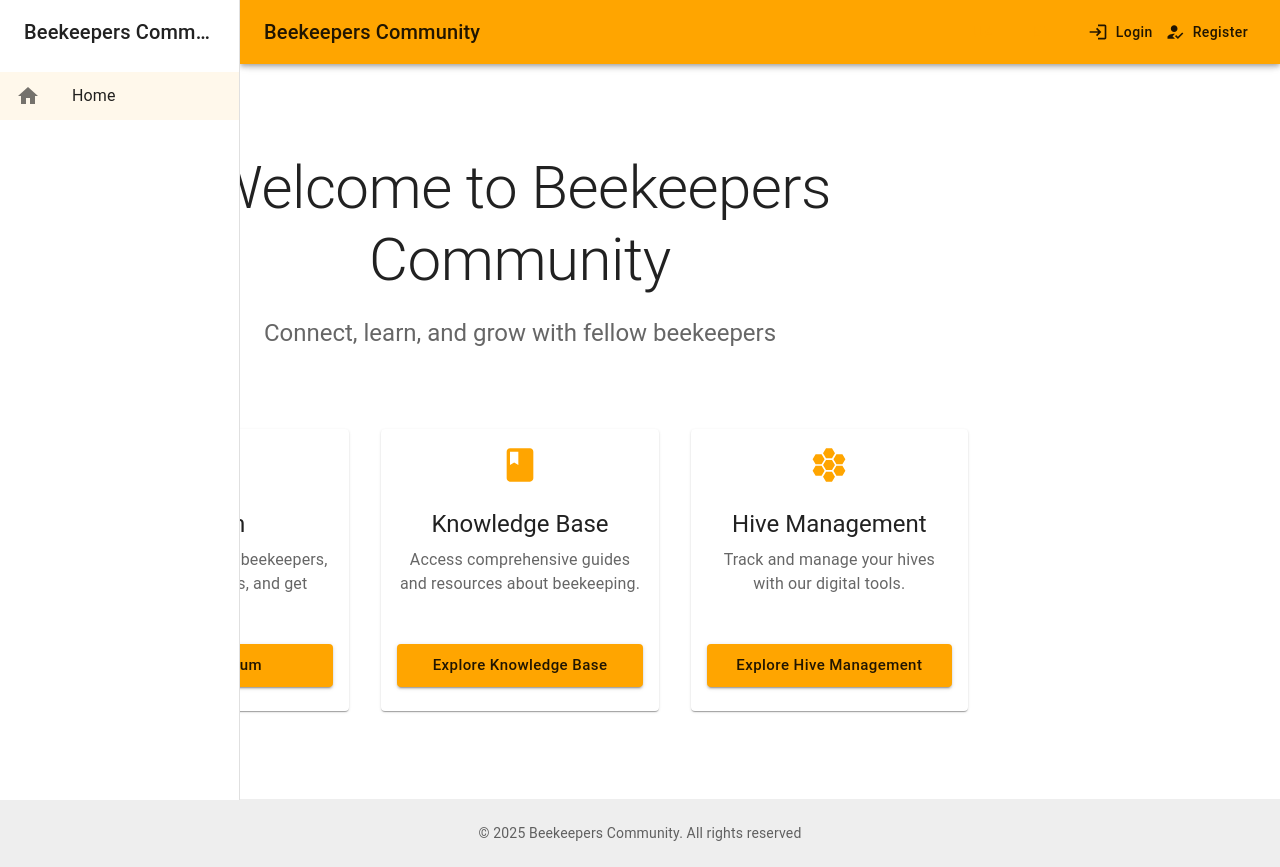
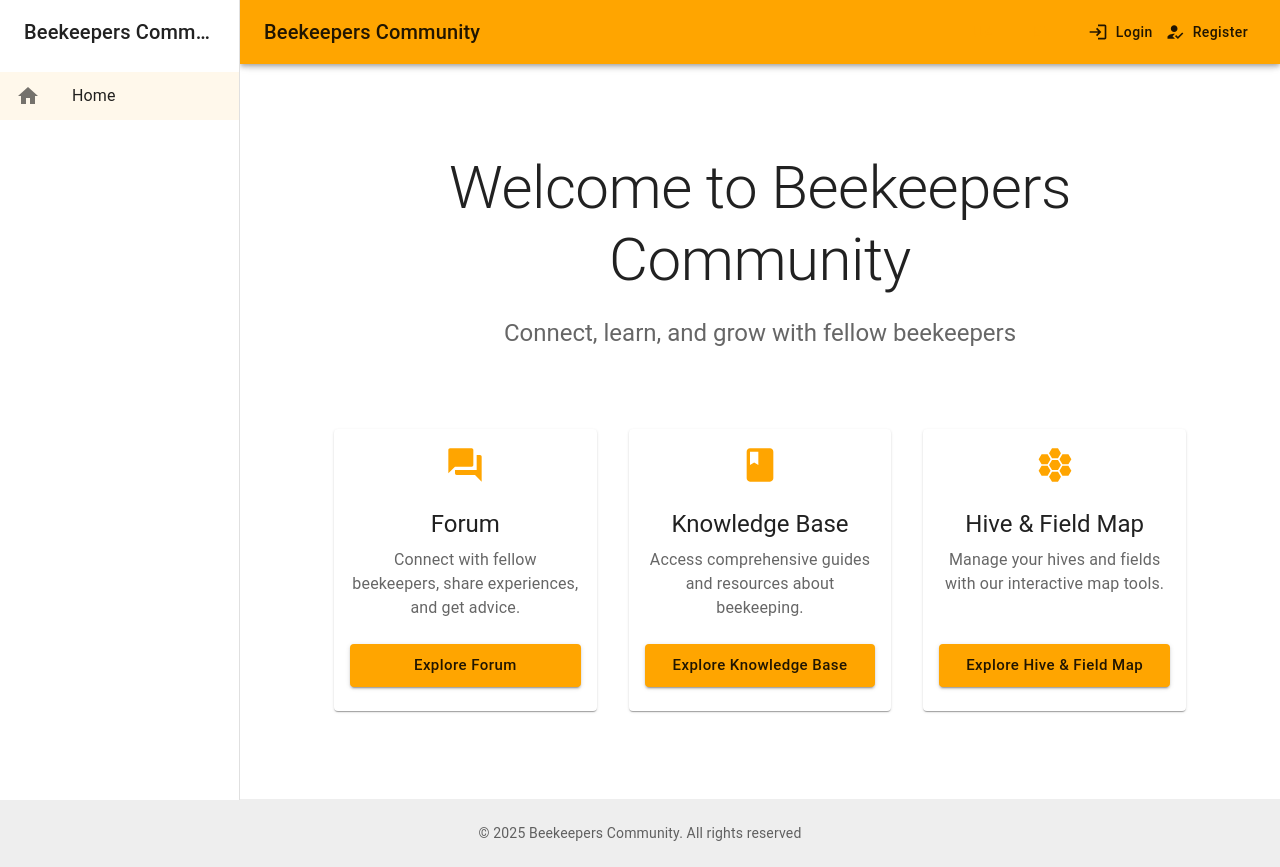
Before and after one commit to vargroozzz/diplomag, a React (Vite) app in the folder client/: page / in a window 1280 px wide. Built offline with nearby package versions, Linux system fonts and the light colour scheme; no server answers.

Commit message:
Improved the layout

```diff
--- a/client/src/components/Layout.tsx
+++ b/client/src/components/Layout.tsx
@@ -213,11 +213,18 @@
           sx={{
             flexGrow: 1,
             p: 3,
-            width: { sm: `calc(100% - ${drawerWidth}px)` },
             mt: '64px',
+            width: {
+              xs: '100%',
+              sm: `calc(100% - ${drawerWidth}px)`
+            },
+            ml: { sm: `${drawerWidth}px` },
+            display: 'flex',
+            flexDirection: 'column',
+            alignItems: 'center'
           }}
         >
-          <Container maxWidth="lg">
+          <Container maxWidth="lg" sx={{ width: '100%', display: 'flex', flexDirection: 'column', alignItems: 'center' }}>
             <Outlet />
           </Container>
         </Box>
--- a/client/src/locales/en/translation.json
+++ b/client/src/locales/en/translation.json
@@ -143,5 +143,24 @@
     "success": "Email verified successfully! You can now log in.",
     "error": "Failed to verify email. The token might be invalid or expired.",
     "missingToken": "Verification token not found in URL."
+  },
+  "home": {
+    "welcomeTitle": "Welcome to Beekeepers Community",
+    "welcomeSubtitle": "Connect, learn, and grow with fellow beekeepers",
+    "exploreButton": "Explore",
+    "features": {
+      "forum": {
+        "title": "Forum",
+        "description": "Connect with fellow beekeepers, share experiences, and get advice."
+      },
+      "knowledgeBase": {
+        "title": "Knowledge Base",
+        "description": "Access comprehensive guides and resources about beekeeping."
+      },
+      "mapManagement": {
+        "title": "Hive & Field Map",
+        "description": "Manage your hives and fields with our interactive map tools."
+      }
+    }
   }
 }
--- a/client/src/locales/uk/translation.json
+++ b/client/src/locales/uk/translation.json
@@ -144,5 +144,24 @@
     "success": "Електронну пошту успішно підтверджено! Тепер ви можете увійти.",
     "error": "Не вдалося підтвердити електронну пошту. Токен може бути недійсним або термін його дії закінчився.",
     "missingToken": "Токен підтвердження не знайдено в URL."
+  },
+  "home": {
+    "welcomeTitle": "Ласкаво просимо до Спільноти Бджолярів",
+    "welcomeSubtitle": "Спілкуйтеся, навчайтеся та розвивайтеся разом з колегами-бджолярами",
+    "exploreButton": "Дослідити",
+    "features": {
+      "forum": {
+        "title": "Форум",
+        "description": "Спілкуйтеся з колегами-бджолярами, діліться досвідом та отримуйте поради."
+      },
+      "knowledgeBase": {
+        "title": "База Знань",
+        "description": "Отримуйте доступ до вичерпних посібників та ресурсів з бджільництва."
+      },
+      "mapManagement": {
+        "title": "Карта Вуликів та Полів",
+        "description": "Керуйте своїми вуликами та полями за допомогою наших інтерактивних інструментів."
+      }
+    }
   }
 }
--- a/client/src/pages/Home.tsx
+++ b/client/src/pages/Home.tsx
@@ -12,66 +12,98 @@
   Forum as ForumIcon,
   Book as BookIcon,
 } from '@mui/icons-material';
-import { Link as RouterLink } from 'react-router-dom';
+import { useNavigate } from 'react-router-dom';
+import { useAuth } from '../context/AuthContext';
+import { useTranslation } from 'react-i18next';
+
+const Home: React.FC = () => {
+  const navigate = useNavigate();
+  const { isAuthenticated } = useAuth();
+  const { t } = useTranslation();
 
   const features = [
     {
-    title: 'Forum',
-    description: 'Connect with fellow beekeepers, share experiences, and get advice.',
+      key: 'forum',
+      title: t('home.features.forum.title', 'Forum'),
+      description: t('home.features.forum.description', 'Connect with fellow beekeepers, share experiences, and get advice.'),
       icon: <ForumIcon sx={{ fontSize: 40 }} />,
       link: '/forums',
+      protected: true,
     },
     {
-    title: 'Knowledge Base',
-    description: 'Access comprehensive guides and resources about beekeeping.',
+      key: 'knowledgeBase',
+      title: t('home.features.knowledgeBase.title', 'Knowledge Base'),
+      description: t('home.features.knowledgeBase.description', 'Access comprehensive guides and resources about beekeeping.'),
       icon: <BookIcon sx={{ fontSize: 40 }} />,
-    link: '/knowledge',
+      link: '/knowledge-base',
+      protected: true,
     },
     {
-    title: 'Hive Management',
-    description: 'Track and manage your hives with our digital tools.',
+      key: 'mapManagement',
+      title: t('home.features.mapManagement.title', 'Hive & Field Map'),
+      description: t('home.features.mapManagement.description', 'Manage your hives and fields with our interactive map tools.'),
       icon: <HiveIcon sx={{ fontSize: 40 }} />,
-    link: '/hives',
+      link: '/map',
+      protected: true,
     },
   ];
 
-const Home: React.FC = () => {
+  const handleFeatureClick = (link: string, isProtected: boolean) => {
+    if (isProtected && !isAuthenticated) {
+      navigate('/login');
+    } else {
+      navigate(link);
+    }
+  };
+
   return (
-    <Container maxWidth="lg">
-      <Box sx={{ textAlign: 'center', py: 8 }}>
+    <Box
+      display="flex"
+      flexDirection="column"
+      justifyContent="center"
+      alignItems="center"
+      minHeight="calc(100vh - 64px - 56px - 48px)"
+      textAlign="center"
+      width="100%"
+      sx={{ pt: {xs: 2, md: 0}, pb: {xs: 2, md: 0} }}
+    >
+      <Container maxWidth="md">
+        <Box sx={{ py: { xs: 4, md: 8 } }}>
           <Typography variant="h2" component="h1" gutterBottom>
-          Welcome to Beekeepers Community
+            {t('home.welcomeTitle', 'Welcome to Beekeepers Community')}
           </Typography>
           <Typography variant="h5" color="text.secondary" paragraph>
-          Connect, learn, and grow with fellow beekeepers
+            {t('home.welcomeSubtitle', 'Connect, learn, and grow with fellow beekeepers')}
           </Typography>
         </Box>
 
-      <Box sx={{ display: 'grid', gridTemplateColumns: { xs: '1fr', md: 'repeat(3, 1fr)' }, gap: 4, mb: 8 }}>
+        <Box sx={{ display: 'grid', gridTemplateColumns: { xs: '1fr', sm: 'repeat(2, 1fr)', md: 'repeat(3, 1fr)' }, gap: { xs: 2, md: 4 }, mb: 8 }}>
           {features.map((feature) => (
-          <Card key={feature.title} sx={{ height: '100%' }}>
-            <CardContent sx={{ textAlign: 'center', height: '100%', display: 'flex', flexDirection: 'column' }}>
+            <Card key={feature.key} sx={{ height: '100%', display: 'flex', flexDirection: 'column' }}>
+              <CardContent sx={{ textAlign: 'center', flexGrow: 1, display: 'flex', flexDirection: 'column', justifyContent: 'space-between' }}>
+                <Box>
                   <Box sx={{ mb: 2, color: 'primary.main' }}>{feature.icon}</Box>
                   <Typography variant="h5" component="h2" gutterBottom>
                     {feature.title}
                   </Typography>
-              <Typography variant="body1" color="text.secondary" sx={{ mb: 3, flex: 1 }}>
+                  <Typography variant="body1" color="text.secondary" sx={{ mb: 3 }}>
                     {feature.description}
                   </Typography>
+                </Box>
                 <Button
-                component={RouterLink}
-                to={feature.link}
+                  onClick={() => handleFeatureClick(feature.link, feature.protected)}
                   variant="contained"
                   size="large"
                   sx={{ mt: 'auto' }}
                 >
-                Explore {feature.title}
+                  {t('home.exploreButton', 'Explore')} {feature.title}
                 </Button>
               </CardContent>
             </Card>
           ))}
         </Box>
       </Container>
+    </Box>
   );
 };
 
```
Lines whose indentation alone changed are shown as unchanged.
